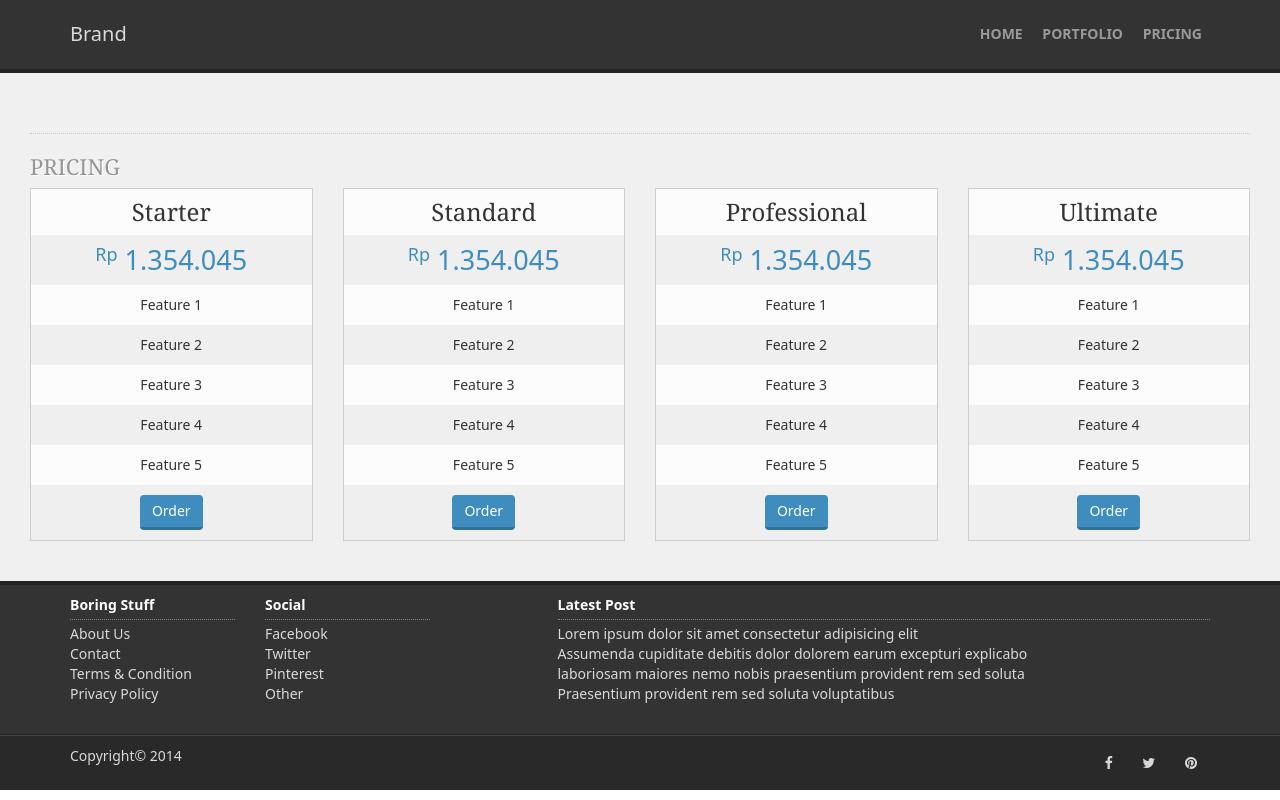
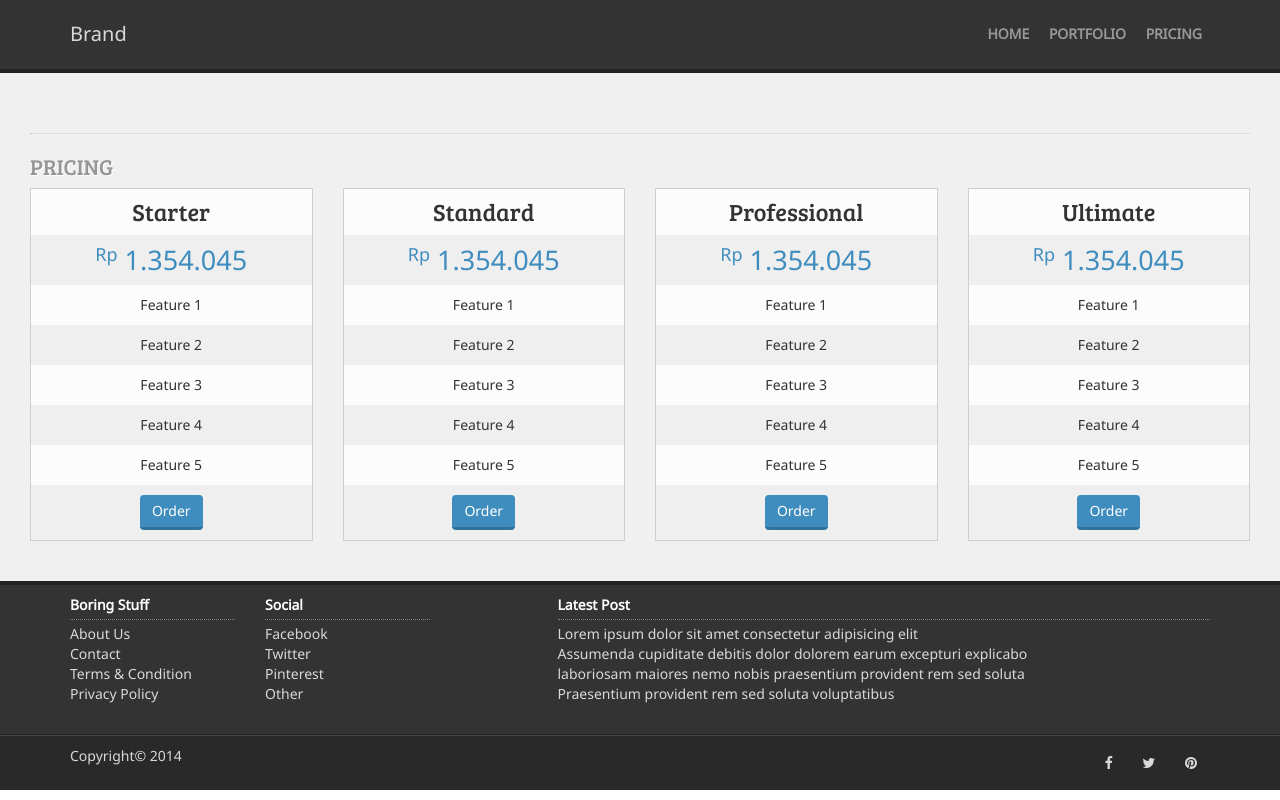
Before and after one commit to mul14/porto-two, a PHP site: page / in a window 1280 px wide. Run offline with PHP 8.4, Linux system fonts and the light colour scheme; data that the repository does not hold is empty; some libraries are stand-ins or nearby versions.

Commit message:
Use Google Web Fonts

```diff
--- a/index.php
+++ b/index.php
@@ -6,6 +6,7 @@
 
     <link rel="stylesheet" href="public/style.min.css"/>
     <link rel="stylesheet" href="//netdna.bootstrapcdn.com/font-awesome/4.0.3/css/font-awesome.min.css"/>
+    <link rel="stylesheet" href="//fonts.googleapis.com/css?family=Noto+Sans|Bree+Serif|Niconne"/>
 </head>
 <body>
 
```
